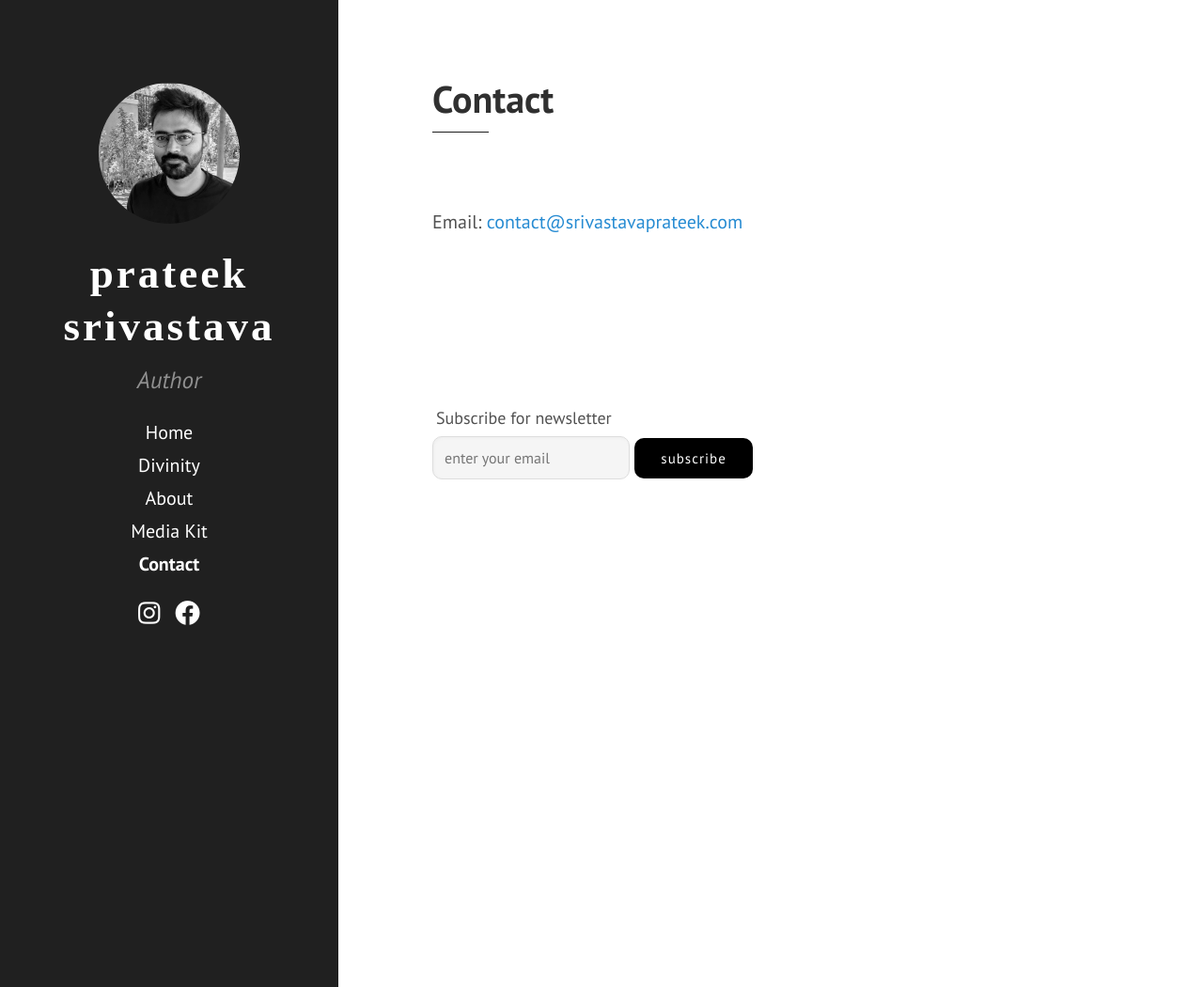
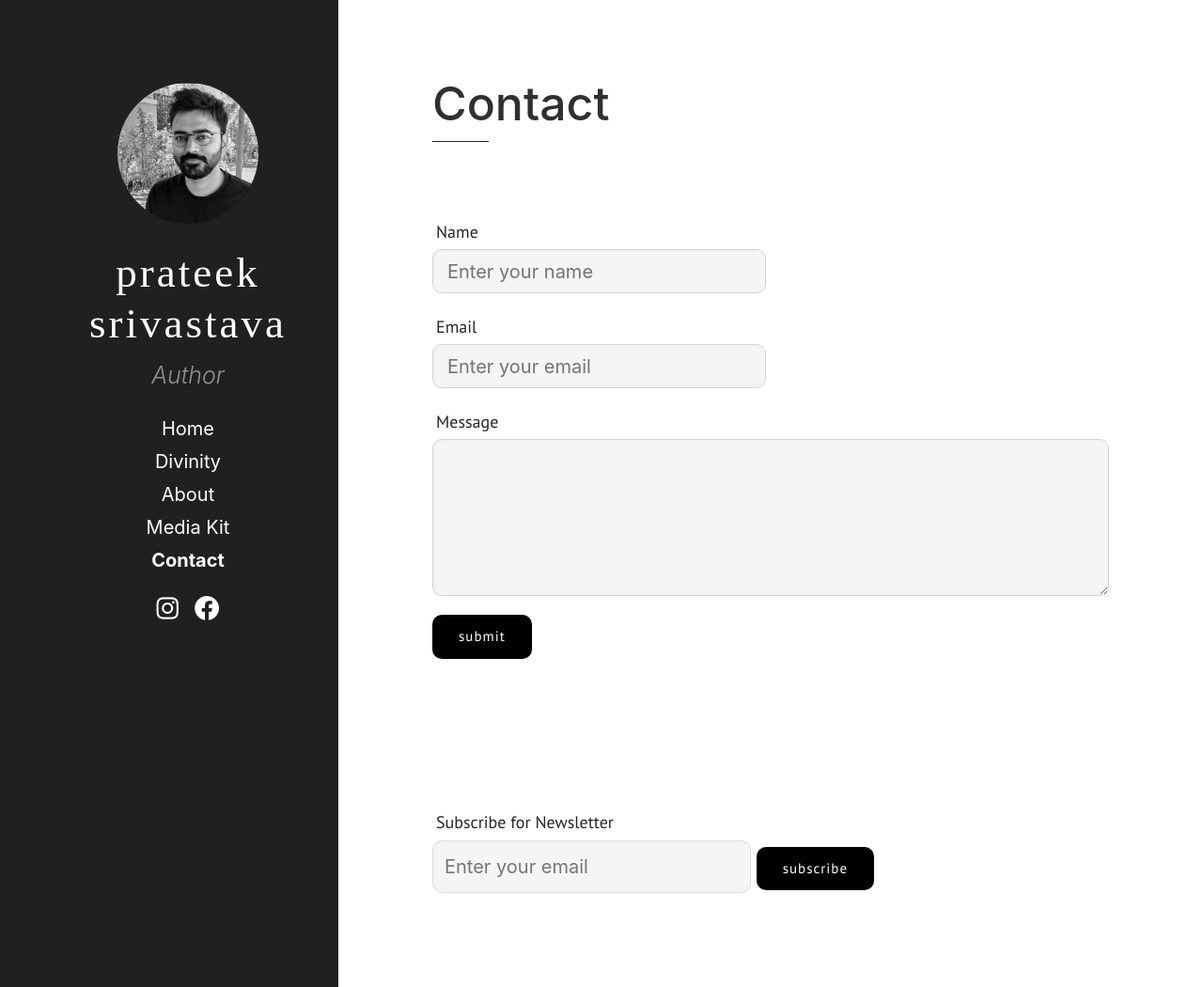
Before and after one commit to pratzo13/pratzo13.github.io, a Jekyll site: the page built from 04_contact.md, in a window 1280 px wide and 1050 px high. Shown: the whole window at 94% size. Built offline with Jekyll 4.4.1, drawn with Linux system fonts in a browser that asks for light colours; nearby versions of some CDN libraries.

Commit message:
contact page form

```diff
--- a/04_contact.md
+++ b/04_contact.md
@@ -5,4 +5,27 @@ title: Contact
 permalink: /contact/
 ---
 
-Email: <a href="mailto:contact@srivastavaprateek.com">contact@srivastavaprateek.com</a>
+<!-- Email: <a href="mailto:contact@srivastavaprateek.com">contact@srivastavaprateek.com</a> -->
+
+<form action="https://getsimpleform.com/messages?form_api_token=e8cc5c353641345e74b3966ab7ca0163" method="POST" enctype="multipart/form-data">
+  <div class="form-row">
+    <div class="form-group col-md-6">
+      <span class="common-text">Name</span>
+      <input type="text" class="form-control" id="firstName" placeholder="Enter your name">
+    </div>
+  </div>
+  <div class="form-row">
+    <div class="form-group col-md-6">
+      <span class="common-text">Email</span>
+      <input type="email" class="form-control" id="emailAddress" placeholder="Enter your email">
+    </div>
+  </div>
+  <div class="form-group">
+    <span class="common-text">Message</span>
+    <textarea class="form-control" rows="5" id="formMessage"></textarea>
+  </div>
+  <span class="clear" style="margin-top: 1em;">
+    <input type="submit" value="submit" name="submit" id="mc-embedded-subscribe" class="button">
+  </span>
+  <input type="hidden" name="redirect_to" value="http://www.srivastavaprateek.com/thank-you/">
+</form>
--- a/_includes/head.html
+++ b/_includes/head.html
@@ -20,4 +20,5 @@
   <link rel="stylesheet" href="/public/css/misc.css">
   <link rel="stylesheet" href="https://fonts.googleapis.com/css?family=PT+Sans:400,400italic,700|Abril+Fatface">
   <link rel="stylesheet" href="https://use.fontawesome.com/releases/v5.8.1/css/all.css" integrity="sha384-50oBUHEmvpQ+1lW4y57PTFmhCaXp0ML5d60M1M7uH2+nqUivzIebhndOJK28anvf" crossorigin="anonymous">
+  <link rel="stylesheet" href="https://maxcdn.bootstrapcdn.com/bootstrap/4.0.0/css/bootstrap.min.css" integrity="sha384-Gn5384xqQ1aoWXA+058RXPxPg6fy4IWvTNh0E263XmFcJlSAwiGgFAW/dAiS6JXm" crossorigin="anonymous">
 </head>
--- a/_layouts/default.html
+++ b/_layouts/default.html
@@ -7,17 +7,17 @@
 
     {% include sidebar.html %}
 
-    <div class="content container">
+    <div class="ps-content ps-container">
       {{ content }}
 
 
       <div id="signup-form">
         <form action="https://getsimpleform.com/messages?form_api_token=e8cc5c353641345e74b3966ab7ca0163" method="POST" enctype="multipart/form-data">
           <div class="common-text">
-            Subscribe for newsletter
+            Subscribe for Newsletter
           </div>
           <div id="mc_embed_signup_scroll" style="padding-bottom: 1em;">
-            <input type="email" value="" name="EMAIL" class="email" id="mce-EMAIL" placeholder="enter your email" required="">
+            <input type="email" value="" name="EMAIL" class="email" id="mce-EMAIL" placeholder="Enter your email" required="">
             <!-- real people should not fill this in and expect good things - do not remove this or risk form bot signups-->
 
             <span style="position: absolute;left: -5000px;" aria-hidden="true">
--- a/public/css/hyde.css
+++ b/public/css/hyde.css
@@ -15,7 +15,7 @@
 
 
 /*
- * Contents
+ * ps-contents
  *
  * Global resets
  * Sidebar
@@ -49,8 +49,8 @@ html {
 /*
  * Sidebar
  *
- * Flexible banner for housing site name, intro, and "footer" content. Starts
- * out above content in mobile and later moves to the side with wider viewports.
+ * Flexible banner for housing site name, intro, and "footer" ps-content. Starts
+ * out above ps-content in mobile and later moves to the side with wider viewports.
  */
 
 .sidebar {
@@ -102,7 +102,7 @@ a.sidebar-nav-item:focus {
 /* Sticky sidebar
  *
  * Add the `sidebar-sticky` class to the sidebar's container to affix it the
- * contents to the bottom of the sidebar in tablets and up.
+ * ps-contents to the bottom of the sidebar in tablets and up.
  */
 
 @media (min-width: 48em) {
@@ -117,17 +117,17 @@ a.sidebar-nav-item:focus {
 
 /* Container
  *
- * Align the contents of the site above the proper threshold with some margin-fu
+ * Align the ps-contents of the site above the proper threshold with some margin-fu
  * with a 25%-wide `.sidebar`.
  */
 
-.content {
+.ps-content {
   padding-top:    4rem;
   padding-bottom: 4rem;
 }
 
 @media (min-width: 48em) {
-  .content {
+  .ps-content {
     max-width: 50rem;
     margin-left: 20rem;
     margin-right: 2rem;
@@ -135,7 +135,7 @@ a.sidebar-nav-item:focus {
 }
 
 @media (min-width: 64em) {
-  .content {
+  .ps-content {
     margin-left: 22rem;
     margin-right: 4rem;
   }
@@ -153,14 +153,14 @@ a.sidebar-nav-item:focus {
     left: auto;
     right: 0;
   }
-  .layout-reverse .content {
+  .layout-reverse .ps-content {
     margin-left: 2rem;
     margin-right: 20rem;
   }
 }
 
 @media (min-width: 64em) {
-  .layout-reverse .content {
+  .layout-reverse .ps-content {
     margin-left: 4rem;
     margin-right: 22rem;
   }
@@ -181,7 +181,7 @@ a.sidebar-nav-item:focus {
 .theme-base-08 .sidebar {
   background-color: #ac4142;
 }
-.theme-base-08 .content a,
+.theme-base-08 .ps-content a,
 .theme-base-08 .related-posts li a:hover {
   color: #ac4142;
 }
@@ -190,7 +190,7 @@ a.sidebar-nav-item:focus {
 .theme-base-09 .sidebar {
   background-color: #d28445;
 }
-.theme-base-09 .content a,
+.theme-base-09 .ps-content a,
 .theme-base-09 .related-posts li a:hover {
   color: #d28445;
 }
@@ -199,7 +199,7 @@ a.sidebar-nav-item:focus {
 .theme-base-0a .sidebar {
   background-color: #f4bf75;
 }
-.theme-base-0a .content a,
+.theme-base-0a .ps-content a,
 .theme-base-0a .related-posts li a:hover {
   color: #f4bf75;
 }
@@ -208,7 +208,7 @@ a.sidebar-nav-item:focus {
 .theme-base-0b .sidebar {
   background-color: #90a959;
 }
-.theme-base-0b .content a,
+.theme-base-0b .ps-content a,
 .theme-base-0b .related-posts li a:hover {
   color: #90a959;
 }
@@ -217,7 +217,7 @@ a.sidebar-nav-item:focus {
 .theme-base-0c .sidebar {
   background-color: #75b5aa;
 }
-.theme-base-0c .content a,
+.theme-base-0c .ps-content a,
 .theme-base-0c .related-posts li a:hover {
   color: #75b5aa;
 }
@@ -226,7 +226,7 @@ a.sidebar-nav-item:focus {
 .theme-base-0d .sidebar {
   background-color: #6a9fb5;
 }
-.theme-base-0d .content a,
+.theme-base-0d .ps-content a,
 .theme-base-0d .related-posts li a:hover {
   color: #6a9fb5;
 }
@@ -235,7 +235,7 @@ a.sidebar-nav-item:focus {
 .theme-base-0e .sidebar {
   background-color: #aa759f;
 }
-.theme-base-0e .content a,
+.theme-base-0e .ps-content a,
 .theme-base-0e .related-posts li a:hover {
   color: #aa759f;
 }
@@ -244,7 +244,7 @@ a.sidebar-nav-item:focus {
 .theme-base-0f .sidebar {
   background-color: #8f5536;
 }
-.theme-base-0f .content a,
+.theme-base-0f .ps-content a,
 .theme-base-0f .related-posts li a:hover {
   color: #8f5536;
 }
--- a/public/css/poole.css
+++ b/public/css/poole.css
@@ -285,7 +285,7 @@ tbody tr:nth-child(odd) th {
  * Center the page content.
  */
 
-.container {
+.ps-container {
   max-width: 38rem;
   padding-left:  1rem;
   padding-right: 1rem;
--- a/public/css/website.css
+++ b/public/css/website.css
@@ -13,3 +13,9 @@
   left:50%;
   transform: translate(-50%,-50%)
 }
+
+.form-control {
+  background-color: #f5f5f5 !important;
+  border-radius: 0.5rem !important;
+  margin-top: 0.2rem !important;
+}
```
